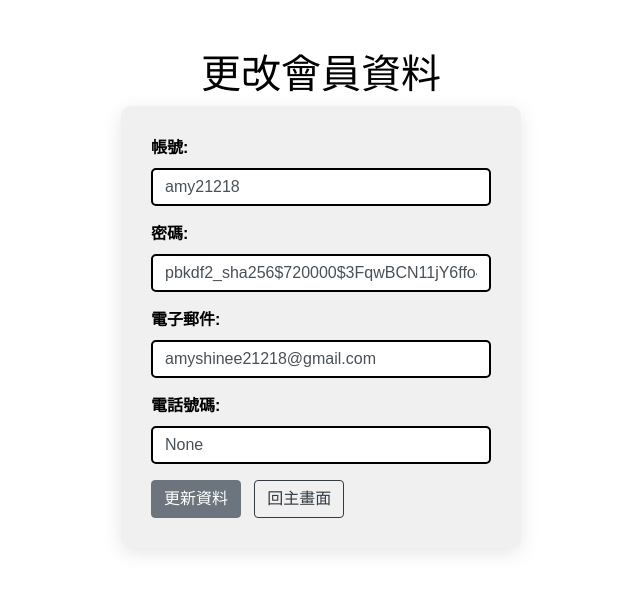
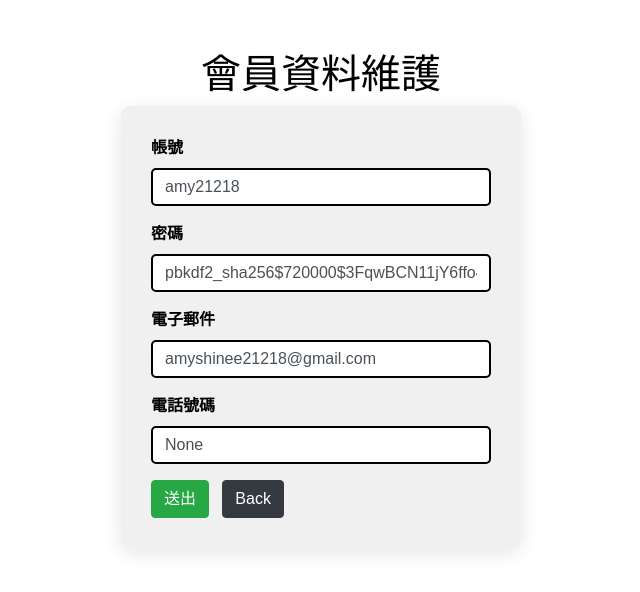
Before and after one commit to DerrickLin/AI_project, a Django app: page /update_user/ in a window 1280 px wide. Shown: the top 592 px of the page, without its empty margins (319-959 px from the left). Run offline with Django 5.2, Linux system fonts and the light colour scheme; a user stored in the database is signed in; some libraries are stand-ins or nearby versions.

Commit message:
UI improvements
介面統一使用中文

```diff
--- a/project/cart/templates/cart_summary.html
+++ b/project/cart/templates/cart_summary.html
@@ -7,7 +7,7 @@
         <header class="bg-dark py-2">  <!--header顏色修改-->
             <div class="container px-4 px-lg-5 my-3">
                 <div class="text-center text-white">
-                    <h1 class="display-4 fw-bolder">Cart</h1>
+                    <h1 class="display-4 fw-bolder">購物車</h1>
                     {% comment %} <p class="lead fw-normal text-white-50 mb-0">With this shop hompeage template</p> {% endcomment %}
                 </div>
             </div>
@@ -43,7 +43,7 @@
                 <br/>
             {% endfor %}
             {% if totals == 0 %}
-                <h3>Your Cart is empty.</h3>
+                <h3>購物車是空的。</h3>
             {% else %}
 
                 <span><h3>Total: ${{totals}}</h3></span>
@@ -51,7 +51,7 @@
             {% endif %}
 
             <div class="p-3 m-0 border-0 bd-example m-0 border-0 d-flex justify-content-between">
-                <button class="btn btn-outline-dark" onclick="window.location.href='{% url 'home' %}'">回主畫面</button>
+                <button class="btn btn-dark" onclick="window.location.href='{% url 'home' %}'">Back</button>
                 {% if totals != 0 %}
                     <form action="{% url 'checkout' %}" method="post" class="mb-0">
                         {% csrf_token %}
--- a/project/quiz/templates/base.html
+++ b/project/quiz/templates/base.html
@@ -8,7 +8,7 @@
         <meta name="viewport" content="width=device-width, initial-scale=1, shrink-to-fit=no" />
         <meta name="description" content="" />
         <meta name="author" content="" />
-        <title>Django Ecom</title>
+        <title>無人商店購物 App</title>
         <!-- Favicon-->
         <link rel="icon" type="image/x-icon" href="{% static 'assets/favicon1.ico'%}" />
         <!-- Bootstrap icons-->
--- a/project/quiz/templates/log_out.html
+++ b/project/quiz/templates/log_out.html
@@ -5,7 +5,7 @@
     <meta charset="UTF-8">
     <meta name="viewport" content="width=device-width, initial-scale=1.0">
     <link rel="icon" type="image/x-icon" href="{% static 'assets/favicon1.ico'%}" />
-    <title>登出</title>
+    <title>無人商店購物 App</title>
     <style>
         body {
             background-color: #fff; /* 將背景色改為白色 */
--- a/project/quiz/templates/login.html
+++ b/project/quiz/templates/login.html
@@ -4,7 +4,7 @@
 <head>
     <meta charset="UTF-8">
     <meta name="viewport" content="width=device-width, initial-scale=1.0">
-    <title>會員登入</title>
+    <title>無人商店購物 App</title>
     <link rel="icon" type="image/x-icon" href="{% static 'assets/favicon1.ico'%}" />
     <link rel="stylesheet" href="https://stackpath.bootstrapcdn.com/bootstrap/4.1.3/css/bootstrap.min.css" integrity="sha384-MCw98/SFnGE8fJT3GXwEOngsV7Zt27NXFoaoApmYm81iuXoPkFOJwJ8ERdknLPMO" crossorigin="anonymous">
     <style>
--- a/project/quiz/templates/order_list.html
+++ b/project/quiz/templates/order_list.html
@@ -5,8 +5,8 @@
     <header class="bg-dark py-2">
         <div class="container px-4 px-lg-5 my-3">
             <div class="text-center text-white">
-                <h1 class="display-4 fw-bolder">Your Orders</h1>
-                <p class="lead fw-normal text-white-50 mb-0">歡迎來到無人商店</p>
+                <h1 class="display-4 fw-bolder">歷史訂單</h1>
+                <!-- <p class="lead fw-normal text-white-50 mb-0">歡迎來到無人商店</p> -->
             </div>
         </div>
     </header>
@@ -41,7 +41,7 @@
     <div class="container">
         <div class="row">
             <div class="p-3 m-0 border-0 bd-example m-0 border-0 d-flex justify-content-between">
-                <button class="btn btn-outline-dark" onclick="window.location.href='{% url 'home' %}'">回主畫面</button>
+                <button class="btn btn-dark" onclick="window.location.href='{% url 'home' %}'">Back</button>
             </div>
         </div>
     </div>
--- a/project/quiz/templates/sign_up.html
+++ b/project/quiz/templates/sign_up.html
@@ -5,7 +5,7 @@
     <meta charset="UTF-8">
     <meta name="viewport" content="width=device-width, initial-scale=1.0">
     <link rel="icon" type="image/x-icon" href="{% static 'assets/favicon1.ico'%}" />
-    <title>會員註冊</title>
+    <title>無人商店購物 App</title>
     <link rel="stylesheet" href="https://stackpath.bootstrapcdn.com/bootstrap/4.1.3/css/bootstrap.min.css" integrity="sha384-MCw98/SFnGE8fJT3GXwEOngsV7Zt27NXFoaoApmYm81iuXoPkFOJwJ8ERdknLPMO" crossorigin="anonymous">
     <style>
         body {
--- a/project/quiz/templates/update_user.html
+++ b/project/quiz/templates/update_user.html
@@ -3,7 +3,9 @@
 <head>
     <meta charset="UTF-8">
     <meta name="viewport" content="width=device-width, initial-scale=1.0">
-    <title>更新會員資料</title>
+    {% load static %}
+    <link rel="icon" type="image/x-icon" href="{% static 'assets/favicon1.ico'%}" />
+    <title>無人商店購物 App</title>
     <link rel="stylesheet" href="https://stackpath.bootstrapcdn.com/bootstrap/4.1.3/css/bootstrap.min.css" integrity="sha384-MCw98/SFnGE8fJT3GXwEOngsV7Zt27NXFoaoApmYm81iuXoPkFOJwJ8ERdknLPMO" crossorigin="anonymous">
     <style>
         body {
@@ -46,29 +48,29 @@
     </style>
 </head>
 <body>
-    <h1>更改會員資料</h1>
+    <h1>會員資料維護</h1>
 
     {% comment %} <form method="post" action="{% url 'update_user' %}"> {% endcomment %}
     <form method="post" action="/update_user/{{user.id}}">
         {% csrf_token %}
         <div class="form-group">
-            <label for="username">帳號:</label>
+            <label for="username">帳號</label>
             <input type="text" class="form-control" id="username" name="username" value="{{ user.username }}" required>
         </div>
         <div class="form-group">
-            <label for="password">密碼:</label>
+            <label for="password">密碼</label>
             <input type="text" class="form-control" id="password" name="password" value="{{ user.password }}" required>
         </div>
         <div class="form-group">
-            <label for="email">電子郵件:</label>
+            <label for="email">電子郵件</label>
             <input type="email" class="form-control" id="email" name="email" value="{{ user.email }}" required>
         </div>
         <div class="form-group">
-            <label for="phone">電話號碼:</label>
+            <label for="phone">電話號碼</label>
             <input type="tel" class="form-control" id="phone" name="phone" value="{{ user.phone }}" required>
         </div>
-        <button type="submit" class="btn btn-secondary">更新資料</button> &nbsp;
-        <button class="btn btn-outline-dark" onclick="window.location.href='{% url 'home' %}'">回主畫面</button>
+        <button type="submit" class="btn btn-success">送出</button> &nbsp;
+        <button class="btn btn-dark" onclick="window.location.href='{% url 'home' %}'">Back</button>
     </form>
 </body>
 </html>
```
Also changed, not shown: project/quiz/templates/about.html (+6 -7 lines), project/quiz/templates/home.html (+5 -5 lines), project/quiz/templates/shop.html (+6 -6 lines), project/db.sqlite3.
